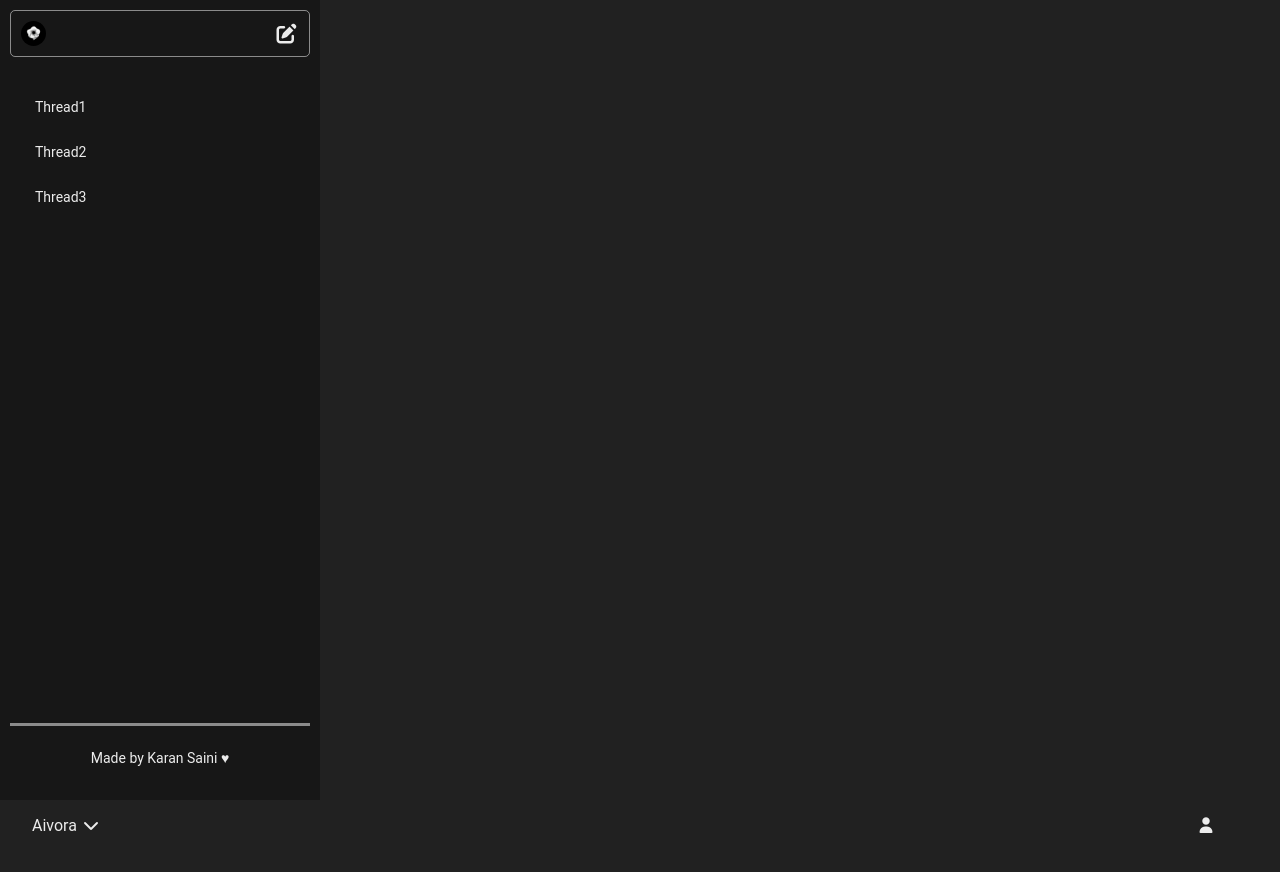
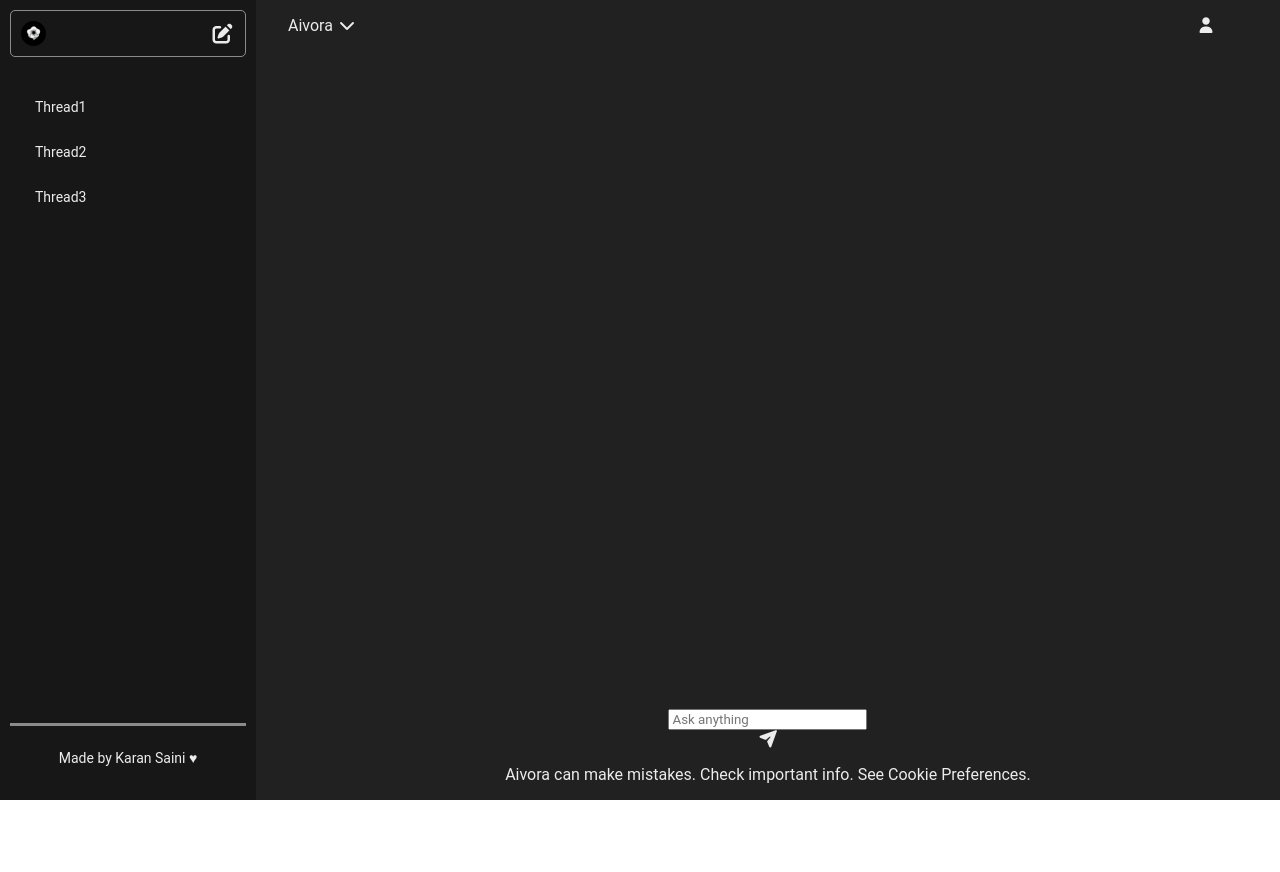
Before and after one commit to Karxn-saini07/Aivora, a React (Vite) app in the folder Frontend/: page / in a window 1280 px wide. Shown: the top 872 px of the page. After the commit the page ends 800 px from the top, so only its background shows below. Built offline with nearby package versions, Linux system fonts and the light colour scheme.

Commit message:
Improved project structure and modularity

```diff
--- a/Frontend/src/App.css
+++ b/Frontend/src/App.css
@@ -10,5 +10,5 @@ body {
 
 .app {
     background-color: #212121;
-    /* display: flex;
-} */
+    display: flex;
+}
```
